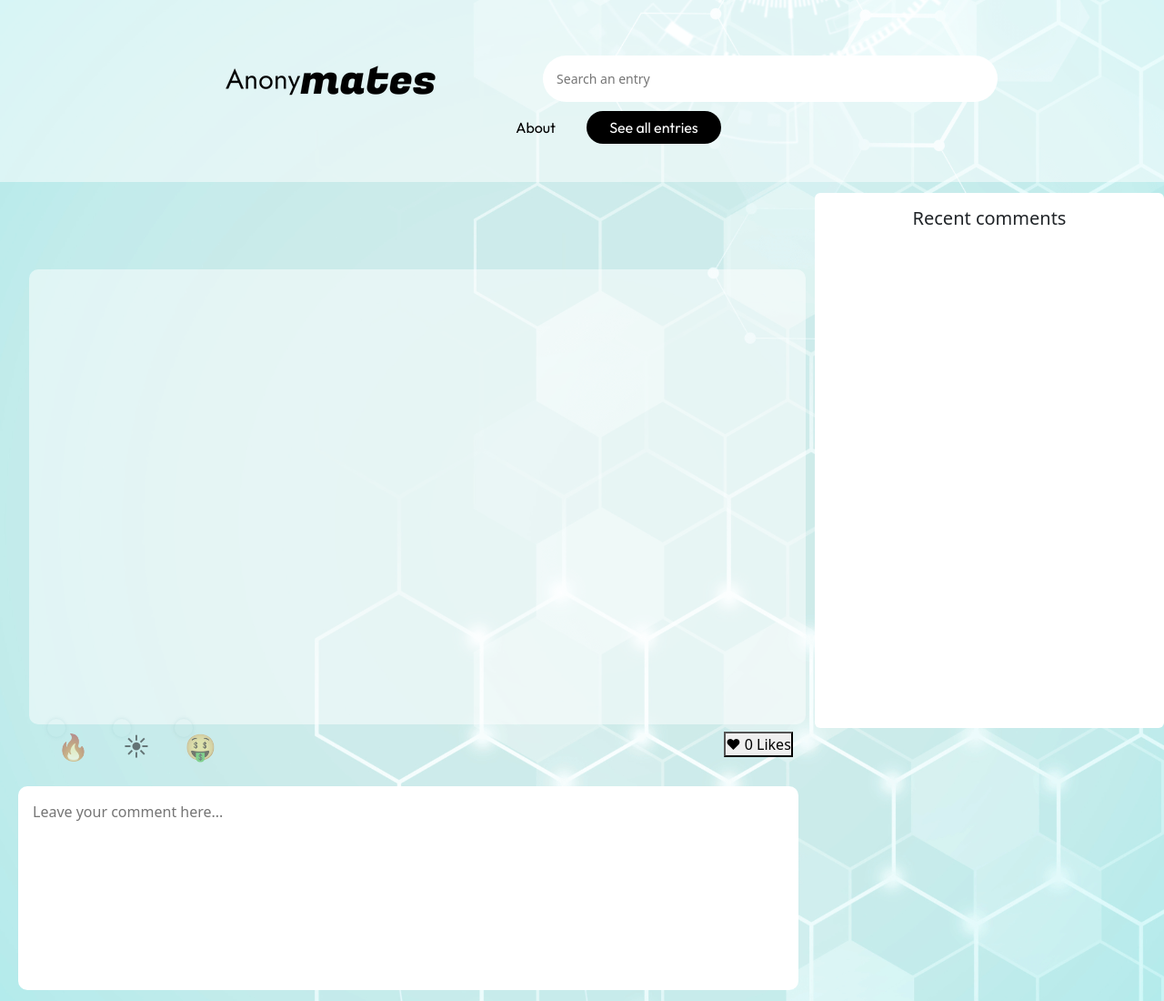
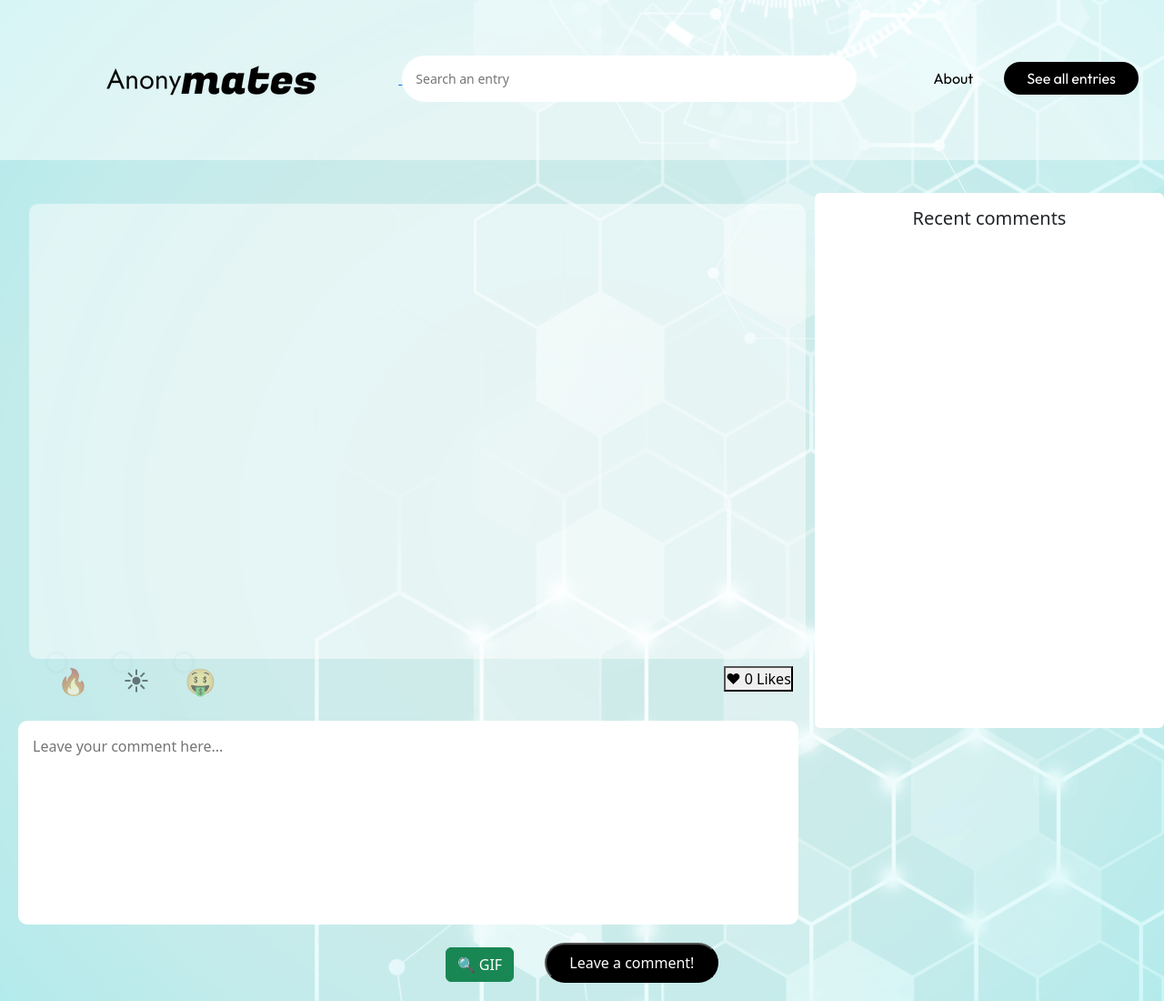
Before and after one commit to TommyHacker/anonymates-client, a website: page single-entry.html in a window 1280 px wide. Shown: the top 1100 px of the page at 91% size. Drawn offline with nearby package versions, Linux system fonts and the light colour scheme; no server answers.

Commit message:
removed duplicate code on single-entry.html after group merge

```diff
--- a/single-entry.html
+++ b/single-entry.html
@@ -24,17 +24,11 @@
 
 <body>
     <main>
-
-        <header class="p-5 mb-5 text-center ">
-            <a href="index.html" id="logo-link">
-            <img src="./img/logo.png" alt="logo" id="logo">
+        <header class="pt-5 pb-5 text-center">
+            <a href="index.html">
+                <img src="./img/logo.png" alt="logo" id="logo">
             </a>
-
-            <!-- search bar  -->
-            <input type="text" name="search-bar" class="form-control-sm mx-4 justify-content-center" id="search-bar" placeholder="Search an entry">
-
-            <!-- nav -->
-
+            <input type="text" name="search-bar" class="form-control-sm" id="search-bar" placeholder="Search an entry">
             <nav class="d-inline-block">
                 <a href="about-page.html">About</a>
                 <div class="d-inline-block">
@@ -89,7 +83,7 @@
 
                 <!-- like button div  -->
             </div>
-            <div class="d-flex flex-row " style="width:66%;margin-left:35px;">
+            <div class="d-flex flex-row " style="width:66%; margin-left:35px;">
                 <div class="me-auto d-flex">
                     <div class="reaction-container h-auto">
                         <div class="emoji-count1"></div>
--- a/style.css
+++ b/style.css
@@ -67,10 +67,9 @@ nav a {
 	font-family: 'Fugaz One';
 }
 
-
-.img-about{
-    border-radius: 50%;
-    width: 150px;
+.img-about {
+	border-radius: 50%;
+	width: 150px;
 }
 .fontFamily {
 	font-family: 'Fugaz One';
@@ -83,10 +82,6 @@ nav a {
 
 #logo {
 	margin: 0px 80px;
-}
-
-#logo-link{
-	text-decoration: none;
 }
 
 #search-bar {
```
